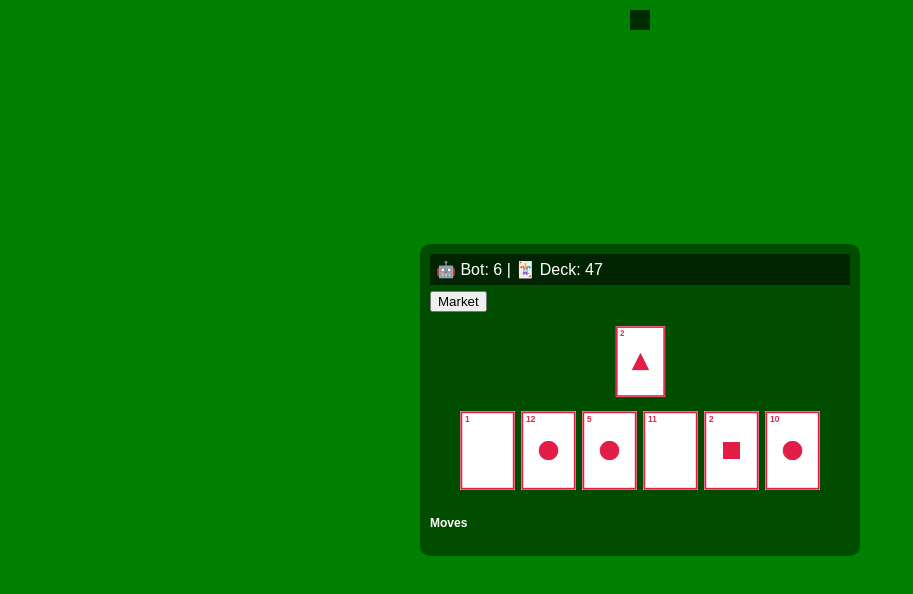
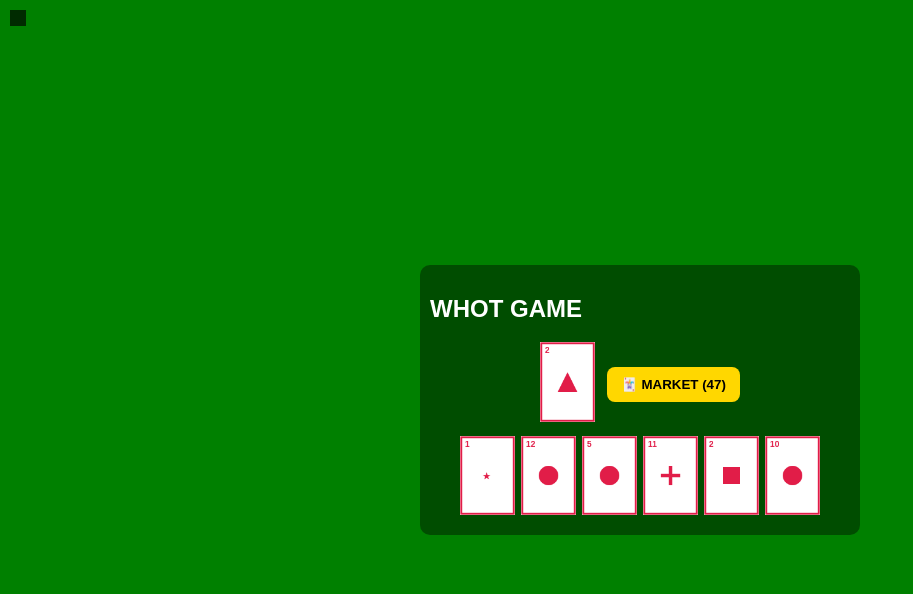
Before and after one commit to annamoyosore/win9ja, a React (Vite) app: page / in a window 1280 px wide. Both pictures are taken after a click on the button "Start". Shown: the top 594 px of the page, without its empty margins (0-913 px from the left). Built offline with nearby package versions, Linux system fonts and the light colour scheme.

Commit message:
Update WhotGame.jsx

```diff
--- a/src/WhotGame.jsx
+++ b/src/WhotGame.jsx
@@ -3,7 +3,7 @@ import { useEffect, useRef, useState } from "react";
 const SHAPES = ["circle", "triangle", "square", "star", "cross"];
 
 // =========================
-// SOUND (UNCHANGED)
+// SOUND
 // =========================
 function playSound(type) {
   const sounds = {
@@ -65,14 +65,26 @@ function drawCard(card) {
 
   const cx = 45, cy = 65;
 
-  if (card.shape === "circle") ctx.arc(cx, cy, 16, 0, Math.PI * 2), ctx.fill();
+  if (card.shape === "circle") {
+    ctx.beginPath();
+    ctx.arc(cx, cy, 16, 0, Math.PI * 2);
+    ctx.fill();
+  }
   if (card.shape === "square") ctx.fillRect(cx - 14, cy - 14, 28, 28);
+
   if (card.shape === "triangle") {
     ctx.beginPath();
     ctx.moveTo(cx, cy - 16);
     ctx.lineTo(cx - 16, cy + 16);
     ctx.lineTo(cx + 16, cy + 16);
     ctx.fill();
+  }
+
+  if (card.shape === "star") ctx.fillText("★", cx - 8, cy + 6);
+
+  if (card.shape === "cross") {
+    ctx.fillRect(cx - 3, cy - 16, 6, 32);
+    ctx.fillRect(cx - 16, cy - 3, 32, 6);
   }
 
   const img = c.toDataURL();
@@ -90,27 +102,26 @@ export default function WhotGame() {
   const [alerts, setAlerts] = useState([]);
   const [requestedShape, setRequestedShape] = useState(null);
 
+  // 🎞️ animation trigger
+  const [animKey, setAnimKey] = useState(0);
+
   const gameRef = useRef(null);
   useEffect(() => { gameRef.current = game; }, [game]);
 
+  // =========================
+  // HISTORY LIMIT (10 STEPS)
+  // =========================
   function addLog(msg) {
-    setLog(p => [...p, msg]);
+    setLog((p) => [...p, msg].slice(-10));
   }
 
   function pushAlert(msg) {
-    setAlerts(p => [...p.slice(-3), msg]);
-    playSound("alert");
-    setTimeout(() => setAlerts(p => p.slice(1)), 2500);
+    setAlerts((p) => [...p.slice(-3), msg]);
+    setTimeout(() => setAlerts((p) => p.slice(1)), 2500);
   }
 
-  // =========================
-  // RULE ENGINE FEEDBACK
-  // =========================
-  function triggerRules(card, isPlayer) {
-    if (card.number === 1) pushAlert("🟡 HOLD ON - repeat turn");
-    if (card.number === 2) pushAlert("🔴 PICK 2 - opponent draws 2");
-    if (card.number === 8) pushAlert("🔵 SUSPENSION - opponent skips turn");
-    if (card.number === 14) pushAlert("🟢 REQUEST SHAPE - opponent must match");
+  function triggerAnim() {
+    setAnimKey((k) => k + 1);
   }
 
   // =========================
@@ -135,7 +146,7 @@ export default function WhotGame() {
   }
 
   // =========================
-  // PLAYER MOVE
+  // PLAYER MOVE (ANIMATION ADDED)
   // =========================
   function playCard(i) {
     const g = gameRef.current;
@@ -152,14 +163,14 @@ export default function WhotGame() {
     copy.discard.push(card);
 
     playSound("play");
-    triggerRules(card, true);
+    triggerAnim();
 
     addLog(`You played ${card.number}`);
 
     copy.turn = "bot";
     setGame(copy);
 
-    setTimeout(botPlay, 400);
+    setTimeout(botPlay, 450);
   }
 
   // =========================
@@ -167,35 +178,38 @@ export default function WhotGame() {
   // =========================
   function drawMarket() {
     const g = gameRef.current;
+    if (!g) return;
+
     const copy = JSON.parse(JSON.stringify(g));
+    copy.players[0].hand.push(copy.deck.pop());
 
-    copy.players[0].hand.push(copy.deck.pop());
     playSound("draw");
+    addLog("Drew card");
 
-    addLog("Drew card");
     copy.turn = "bot";
+    setGame(copy);
 
-    setGame(copy);
-    setTimeout(botPlay, 400);
+    setTimeout(botPlay, 450);
   }
 
   // =========================
-  // BOT
+  // BOT MOVE (ANIMATION ADDED)
   // =========================
   function botPlay() {
     const g = gameRef.current;
+    if (!g) return;
+
     const copy = JSON.parse(JSON.stringify(g));
-
     const bot = copy.players[1];
     const top = copy.discard.at(-1);
 
-    let move = bot.hand.findIndex(c =>
+    let move = bot.hand.findIndex((c) =>
       isValidMove(c, top, requestedShape)
     );
 
     if (move === -1) {
       bot.hand.push(copy.deck.pop());
-      pushAlert("🤖 Bot drew card");
+      pushAlert("🤖 Bot drew");
       copy.turn = "player";
       return setGame(copy);
     }
@@ -204,7 +218,7 @@ export default function WhotGame() {
     copy.discard.push(card);
 
     playSound("play");
-    triggerRules(card, false);
+    triggerAnim();
 
     addLog(`Bot played ${card.number}`);
 
@@ -217,20 +231,13 @@ export default function WhotGame() {
   return (
     <div style={styles.bg}>
 
-      {/* ALERT SYSTEM */}
+      {/* ALERTS */}
       <div style={styles.alertBox}>
         {alerts.map((a, i) => <div key={i}>{a}</div>)}
       </div>
 
       <div style={styles.box}>
-
-        {/* HUD FIXED */}
-        {started && game && (
-          <div style={styles.hud}>
-            🤖 Bot: {game.players[1].hand.length} |
-            🃏 Deck: {game.deck.length}
-          </div>
-        )}
+        <h2>WHOT GAME</h2>
 
         {!started && (
           <button onClick={startMatch}>Start</button>
@@ -238,14 +245,23 @@ export default function WhotGame() {
 
         {started && game && (
           <>
-            <button onClick={drawMarket}>Market</button>
+            {/* BOARD WITH ANIMATION */}
+            <div style={styles.centerRow}>
+              <div
+                key={animKey}
+                style={styles.boardAnimated}
+              >
+                {top && (
+                  <img src={drawCard(top)} style={styles.card} />
+                )}
+              </div>
 
-            {/* BOARD FIX (SMALLER + CENTERED) */}
-            <div style={styles.board}>
-              {top && <img src={drawCard(top)} style={styles.card} />}
+              <button onClick={drawMarket} style={styles.marketBtn}>
+                🃏 MARKET ({game.deck.length})
+              </button>
             </div>
 
-            {/* PLAYER HAND */}
+            {/* HAND */}
             <div style={styles.hand}>
               {game.players[0].hand.map((c, i) => (
                 <img
@@ -256,23 +272,22 @@ export default function WhotGame() {
                 />
               ))}
             </div>
-
           </>
         )}
 
-        {/* HISTORY FIX */}
+        {/* HISTORY (10 MAX) */}
         <div style={styles.history}>
-          <h4>Moves</h4>
-          {log.map((l, i) => <div key={i}>• {l}</div>)}
+          {log.map((l, i) => (
+            <div key={i}>• {l}</div>
+          ))}
         </div>
-
       </div>
     </div>
   );
 }
 
 // =========================
-// STYLES FIX (SMALL BOARD + MOBILE)
+// STYLES (ANIMATION ADDED)
 // =========================
 const styles = {
   bg: {
@@ -290,16 +305,16 @@ const styles = {
     color: "#fff",
     borderRadius: 10
   },
-  hud: {
-    padding: 6,
-    background: "#00000088",
-    marginBottom: 6
-  },
-  board: {
+  centerRow: {
     display: "flex",
     justifyContent: "center",
-    margin: 10,
-    transform: "scale(0.9)"
+    alignItems: "center",
+    gap: 12,
+    margin: 10
+  },
+  boardAnimated: {
+    animation: "slideIn 0.25s ease",
+    transformOrigin: "center"
   },
   hand: {
     display: "flex",
@@ -310,12 +325,23 @@ const styles = {
   card: {
     width: 55
   },
+  marketBtn: {
+    padding: "10px 14px",
+    background: "gold",
+    color: "#000",
+    fontWeight: "bold",
+    border: "none",
+    borderRadius: 8,
+    cursor: "pointer"
+  },
   alertBox: {
     position: "absolute",
     top: 10,
+    left: 10,
     background: "#000000aa",
-    padding: 10,
-    color: "yellow"
+    padding: 8,
+    color: "yellow",
+    fontSize: 12
   },
   history: {
     marginTop: 10,
@@ -324,3 +350,15 @@ const styles = {
     overflowY: "auto"
   }
 };
+
+// =========================
+// GLOBAL ANIMATION CSS (inject once)
+// =========================
+const styleSheet = document.createElement("style");
+styleSheet.innerHTML = `
+@keyframes slideIn {
+  0% { transform: translateY(-30px) scale(0.8); opacity: 0; }
+  100% { transform: translateY(0) scale(1); opacity: 1; }
+}
+`;
+document.head.appendChild(styleSheet);
```
